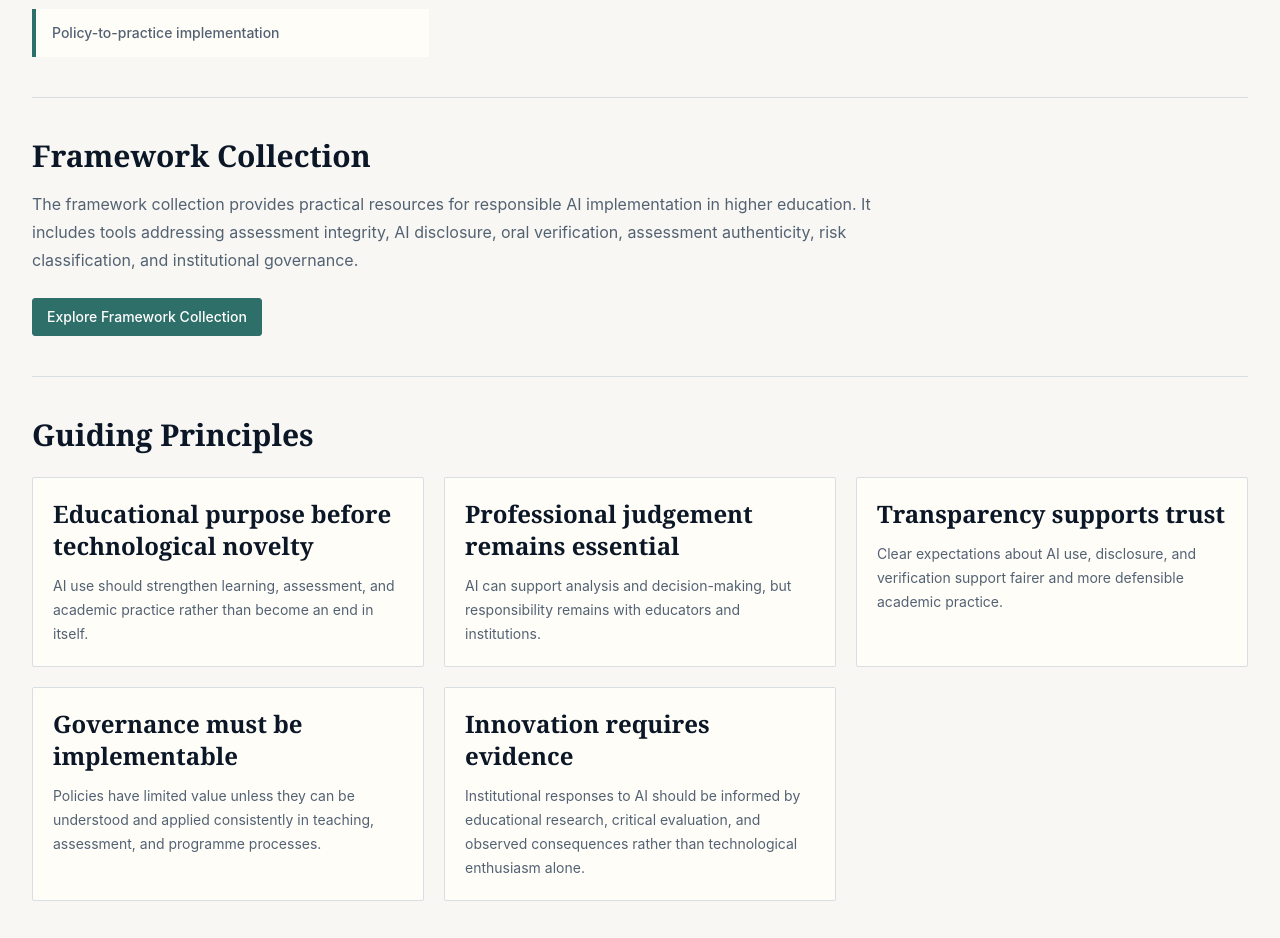
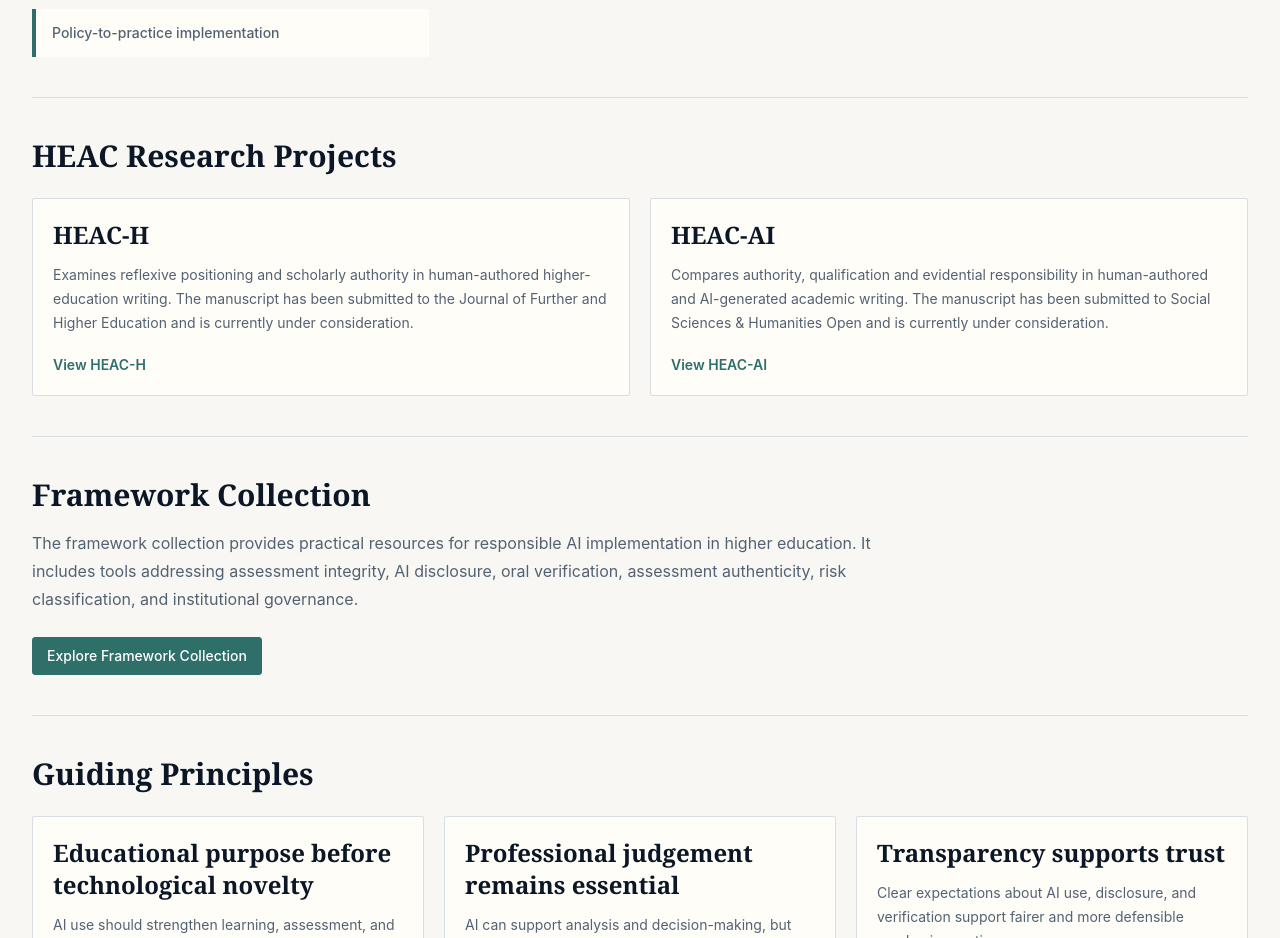
Before and after one commit to Jabreelasghar/jabreel-website, a Next.js app: page /ai-governance in a window 1280 px wide. Shown: the part 1980-2918 px from the top of the page. Built offline with nearby package versions, Linux system fonts and the light colour scheme.

Commit message:
Update HEAC submission status

```diff
--- a/content/publications/research-in-progress/heac-ai.md
+++ b/content/publications/research-in-progress/heac-ai.md
@@ -1,8 +1,8 @@
 ---
 title: "HEAC-AI"
 year: ""
-status: "In preparation"
-summary: ""
+status: "Manuscript submitted and currently under consideration"
+summary: "Compares authority, qualification and evidential responsibility in human-authored and AI-generated academic writing. The manuscript has been submitted to Social Sciences & Humanities Open and is currently under consideration."
 tags: []
 featured: false
 ---
@@ -50,7 +50,7 @@ It also provides evidence for designing oral verification and assessment practic
 
 ## Current Status
 
-The existing website status records this project as: **In preparation**. No publication venue, DOI, issue, page range, or acceptance status is included in the supplied source, so none has been added.
+The manuscript has been submitted to *Social Sciences & Humanities Open* and is currently under consideration. Its status is **manuscript submitted and currently under consideration**; it is not described as accepted, forthcoming, published, or under peer review.
 
 The public website title has been preserved as **HEAC-AI**. The supplied manuscript uses a longer working title, but the short project label has been retained for consistency with the Research in Progress section.
 
--- a/content/publications/research-in-progress/heac-h.md
+++ b/content/publications/research-in-progress/heac-h.md
@@ -1,8 +1,8 @@
 ---
 title: "HEAC-H"
 year: ""
-status: "Under review"
-summary: ""
+status: "Manuscript submitted and currently under consideration"
+summary: "Examines reflexive positioning and scholarly authority in human-authored higher-education writing. The manuscript has been submitted to the Journal of Further and Higher Education and is currently under consideration."
 tags: []
 featured: false
 ---
@@ -51,7 +51,7 @@ The study is relevant to higher education research, critical discourse analysis,
 
 ## Current Status
 
-The existing website status records this project as: **Under review**. The supplied manuscript includes no DOI, publication issue, page range, or final published citation, so no publication metadata has been added.
+The manuscript has been submitted to the *Journal of Further and Higher Education* and is currently under consideration. Its status is **manuscript submitted and currently under consideration**; it is not described as accepted, forthcoming, published, or under peer review.
 
 The public website title has been preserved as **HEAC-H**. The supplied manuscript uses a longer working title, but the short project label has been retained to distinguish the human baseline study from HEAC-AI.
 
--- a/src/app/ai-governance/page.tsx
+++ b/src/app/ai-governance/page.tsx
@@ -52,6 +52,23 @@ const coreAreas: Card[] = [
 ];
 
 const progression = ["Research", "Frameworks", "Assessment Practice", "Institutional Guidance", "Professional Learning"];
+
+const heacProjects: Card[] = [
+  {
+    title: "HEAC-H",
+    description:
+      "Examines reflexive positioning and scholarly authority in human-authored higher-education writing. The manuscript has been submitted to the Journal of Further and Higher Education and is currently under consideration.",
+    href: "/publications/heac-h",
+    linkLabel: "View HEAC-H"
+  },
+  {
+    title: "HEAC-AI",
+    description:
+      "Compares authority, qualification and evidential responsibility in human-authored and AI-generated academic writing. The manuscript has been submitted to Social Sciences & Humanities Open and is currently under consideration.",
+    href: "/publications/heac-ai",
+    linkLabel: "View HEAC-AI"
+  }
+];
 
 const areasOfInquiry = [
   "Responsible AI in higher education",
@@ -218,6 +235,10 @@ export default function AiGovernancePage() {
             </ul>
           </PageSection>
 
+          <PageSection title="HEAC Research Projects">
+            <CardGrid items={heacProjects} columns="md:grid-cols-2" />
+          </PageSection>
+
           <PageSection title="Framework Collection">
             <p className="mt-4 max-w-4xl leading-7 text-slate">
               The framework collection provides practical resources for responsible AI implementation in higher education. It includes tools addressing assessment integrity, AI disclosure, oral verification, assessment authenticity, risk classification, and institutional governance.
--- a/src/app/assessment-integrity/page.tsx
+++ b/src/app/assessment-integrity/page.tsx
@@ -104,7 +104,7 @@ const publications = [
   },
   {
     title: "HEAC-AI",
-    description: "Research in preparation comparing scholarly authority in human-authored and AI-generated academic writing.",
+    description: "Compares authority, qualification and evidential responsibility in human-authored and AI-generated academic writing. The manuscript has been submitted to Social Sciences & Humanities Open and is currently under consideration.",
     href: "/publications/heac-ai"
   }
 ];
```
